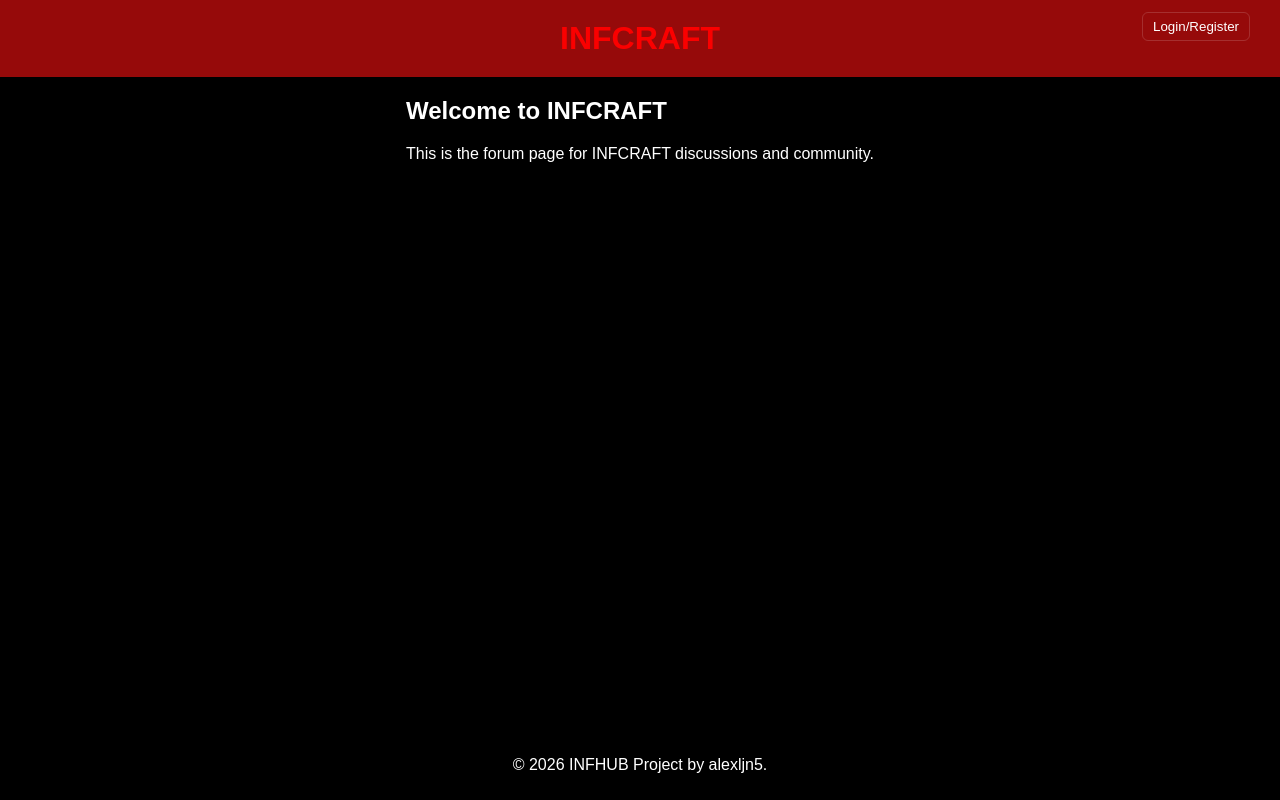
After one commit to alexljn5/infhub_website, a PHP site: page /php/pages/infcraft/infcraft.php in a window 1280 px wide. The commit adds this page. Run offline with PHP 8.4, Linux system fonts and the light colour scheme.

Commit message:
Start
Start of the INFCRAFT page, everything will be cleaned up eventually, but for now it is super basic with red colors

```diff
--- /dev/null
+++ b/src/css/infcraft/infcraft.css
@@ -0,0 +1,234 @@
+/* Base Styles */
+body {
+    font-family: Arial, sans-serif;
+    margin: 0;
+    padding: 0;
+    background-color: black;
+    color: white;
+    display: flex;
+    flex-direction: column;
+    align-items: center;
+    min-height: 100vh;
+}
+
+header {
+    background-color: #960a0a;
+    color: rgb(250, 0, 0);
+    padding: 20px;
+    text-align: center;
+    width: 100%;
+    box-sizing: border-box;
+}
+
+header h1 {
+    margin: 0;
+}
+
+main {
+    display: flex;
+    flex-direction: column;
+    align-items: center;
+    justify-content: center;
+    flex-grow: 1;
+    padding: 20px;
+}
+
+footer {
+    background-color: #000000;
+    color: white;
+    text-align: center;
+    padding: 10px;
+    position: fixed;
+    bottom: 0;
+    width: 100%;
+}
+
+.registrationOrLoginContainer {
+    display: flex;
+    flex-direction: column;
+    align-items: center;
+    gap: 20px;
+}
+
+/* Form Container */
+.formContainer {
+    background-color: #1a1a1a;
+    border: 2px solid #FF0000;
+    border-radius: 10px;
+    padding: 30px;
+    width: 100%;
+    max-width: 400px;
+    box-shadow: 0 0 20px rgba(255, 0, 0, 0.3);
+}
+
+.formTabs {
+    display: flex;
+    gap: 10px;
+    margin-bottom: 20px;
+    border-bottom: 2px solid #FF0000;
+}
+
+.tabButton {
+    flex: 1;
+    padding: 12px;
+    background-color: transparent;
+    color: white;
+    border: none;
+    border-bottom: 3px solid transparent;
+    cursor: pointer;
+    font-size: 16px;
+    font-weight: bold;
+    transition: all 0.3s ease;
+}
+
+.tabButton:hover {
+    color: #FF0000;
+}
+
+.tabButton.active {
+    border-bottom-color: #FF0000;
+    color: #FF0000;
+}
+
+.form {
+    display: none;
+}
+
+.form.active {
+    display: block;
+    animation: fadeIn 0.3s ease;
+}
+
+@keyframes fadeIn {
+    from {
+        opacity: 0;
+    }
+
+    to {
+        opacity: 1;
+    }
+}
+
+.form h2 {
+    text-align: center;
+    color: #FF0000;
+    margin-top: 0;
+    margin-bottom: 20px;
+}
+
+.formGroup {
+    margin-bottom: 15px;
+}
+
+.formGroup label {
+    display: block;
+    margin-bottom: 5px;
+    color: white;
+    font-weight: bold;
+}
+
+.formGroup input {
+    width: 100%;
+    padding: 10px;
+    background-color: #2a2a2a;
+    border: 1px solid #FF0000;
+    border-radius: 5px;
+    color: white;
+    box-sizing: border-box;
+    transition: all 0.3s ease;
+}
+
+.formGroup input:focus {
+    outline: none;
+    border-color: #FF6666;
+    box-shadow: 0 0 10px rgba(255, 0, 0, 0.5);
+}
+
+.submitBtn {
+    width: 100%;
+    padding: 12px;
+    background-color: #FF0000;
+    color: white;
+    border: none;
+    border-radius: 5px;
+    font-size: 16px;
+    font-weight: bold;
+    cursor: pointer;
+    transition: all 0.3s ease;
+}
+
+.submitBtn:hover {
+    background-color: #FF6666;
+    box-shadow: 0 0 15px rgba(255, 0, 0, 0.5);
+}
+
+/* Header compact auth dropdown */
+.headerControls {
+    position: absolute;
+    top: 12px;
+    right: 20px;
+    display: flex;
+    align-items: center;
+    gap: 10px;
+}
+
+.loginToggle {
+    background: transparent;
+    color: white;
+    border: 1px solid rgba(255, 255, 255, 0.15);
+    padding: 6px 10px;
+    border-radius: 6px;
+    cursor: pointer;
+}
+
+.headerAuthDropdown {
+    position: relative;
+}
+
+.headerAuthDropdown .formContainer.compact {
+    position: absolute;
+    top: 36px;
+    right: 0;
+    width: 260px;
+    padding: 12px;
+    max-width: 320px;
+    background-color: rgba(10, 10, 10, 0.95);
+    border: 1px solid #550000;
+    box-shadow: 0 8px 20px rgba(0, 0, 0, 0.6);
+    display: none;
+    z-index: 1000;
+}
+
+.headerAuthDropdown.open .formContainer.compact {
+    display: block;
+}
+
+.formContainer.compact .formTabs {
+    display: flex;
+    gap: 6px;
+    margin-bottom: 8px;
+    border-bottom: none;
+}
+
+.formContainer.compact .tabButton {
+    padding: 6px 8px;
+    font-size: 12px;
+}
+
+/* Show labels in compact form but smaller */
+.formContainer.compact .formGroup label {
+    display: block;
+    font-size: 10px;
+    margin-bottom: 2px;
+    color: #FFCCCC;
+}
+
+.formContainer.compact .formGroup input {
+    padding: 8px;
+    font-size: 13px;
+}
+
+.formContainer.compact .submitBtn {
+    padding: 8px;
+    font-size: 14px;
+}
--- a/src/index.php
+++ b/src/index.php
@@ -61,7 +61,7 @@ if (file_exists($path)) {
         </div>
     </div>
 
-    <?php include('./php/footer.php'); ?>
+    <?php include('./php/templates/footer.php'); ?>
 </body>
 
 </html>
--- a/src/js/clickableboxes.js
+++ b/src/js/clickableboxes.js
@@ -17,9 +17,9 @@ serverBoxes.forEach(box => {
             box.classList.remove('clicked');
         }, 200);
 
-        // Optional: Do something at certain click counts
-        if (clickCounts[serverId] % 5 === 0) {
-            console.log(`You've clicked ${serverId} ${clickCounts[serverId]} times!`);
+        // Redirect based on server ID
+        if (serverId === 'infcraftBox') {
+            window.location.href = 'php/pages/infcraft.php';
         }
     });
 
--- /dev/null
+++ b/src/js/infcraft/infcraft_main.js
@@ -0,0 +1,4 @@
+document.getElementById('infcraftBox').addEventListener('click', function () {
+    window.location.href = 'php/pages/infcraft/infcraft.php';
+}
+);
--- /dev/null
+++ b/src/js/infcraft/infcraft_registration_login_form.js
@@ -0,0 +1,37 @@
+const tabButtons = document.querySelectorAll('.tabButton');
+const forms = document.querySelectorAll('.form');
+
+tabButtons.forEach(button => {
+    button.addEventListener('click', function () {
+        const tabName = this.getAttribute('data-tab');
+
+        // Remove active class from all buttons and forms
+        tabButtons.forEach(btn => btn.classList.remove('active'));
+        forms.forEach(form => form.classList.remove('active'));
+
+        // Add active class to clicked button and corresponding form
+        this.classList.add('active');
+        document.getElementById(tabName + 'Form').classList.add('active');
+    });
+});
+
+// Header dropdown toggle
+const loginToggleBtn = document.getElementById('loginToggleBtn');
+const headerDropdown = document.getElementById('headerAuthDropdown');
+
+if (loginToggleBtn && headerDropdown) {
+    loginToggleBtn.addEventListener('click', function (e) {
+        e.stopPropagation();
+        headerDropdown.classList.toggle('open');
+        const expanded = headerDropdown.classList.contains('open');
+        headerDropdown.setAttribute('aria-hidden', expanded ? 'false' : 'true');
+    });
+
+    // Close when clicking outside
+    document.addEventListener('click', function (e) {
+        if (headerDropdown.classList.contains('open') && !headerDropdown.contains(e.target) && e.target !== loginToggleBtn) {
+            headerDropdown.classList.remove('open');
+            headerDropdown.setAttribute('aria-hidden', 'true');
+        }
+    });
+}
--- /dev/null
+++ b/src/php/pages/infcraft/infcraft.php
@@ -0,0 +1,22 @@
+<!DOCTYPE html>
+<html lang="en">
+
+<head>
+    <meta charset="UTF-8">
+    <meta name="viewport" content="width=device-width, initial-scale=1.0">
+    <title>Welcome to the INFHUB project!</title>
+    <link rel="icon" type="image/ico" href="../../../../img/logo/favicon.ico">
+    <link rel="stylesheet" href="../../../../css/infcraft/infcraft.css">
+    <script src="../../../../js/infcraft/infcraft_registration_login_form.js" defer></script>
+</head>
+<?php include('../../templates/infcraft/infcraft_header.php'); ?>
+
+<body>
+    <div class="mainContent">
+        <h2>Welcome to INFCRAFT</h2>
+        <p>This is the forum page for INFCRAFT discussions and community.</p>
+    </div>
+</body>
+<?php include('../../templates/footer.php'); ?>
+
+</html>
--- /dev/null
+++ b/src/php/templates/infcraft/infcraft_header.php
@@ -0,0 +1,43 @@
+<header>
+    <h1>INFCRAFT</h1>
+    <div class="headerControls">
+        <button id="loginToggleBtn" class="loginToggle">Login/Register</button>
+        <div id="headerAuthDropdown" class="headerAuthDropdown" aria-hidden="true">
+            <!-- The form container will be moved here dynamically or duplicated -->
+            <div class="formContainer compact" id="headerFormContainer">
+                <div class="formTabs">
+                    <button class="tabButton active" data-tab="login">Login</button>
+                    <button class="tabButton" data-tab="register">Register</button>
+                </div>
+
+                <form id="loginForm" class="form active" method="POST" action="">
+                    <div class="formGroup">
+                        <label for="loginUsername">Username:</label>
+                        <input type="text" id="loginUsername" name="username" required>
+                    </div>
+                    <div class="formGroup">
+                        <label for="loginPassword">Password:</label>
+                        <input type="password" id="loginPassword" name="password" required>
+                    </div>
+                    <button type="submit" class="submitBtn">Login</button>
+                </form>
+
+                <form id="registerForm" class="form" method="POST" action="">
+                    <div class="formGroup">
+                        <label for="registerUsername">Username:</label>
+                        <input type="text" id="registerUsername" name="username" required>
+                    </div>
+                    <div class="formGroup">
+                        <label for="registerEmail">Email:</label>
+                        <input type="email" id="registerEmail" name="email" required>
+                    </div>
+                    <div class="formGroup">
+                        <label for="registerPassword">Password:</label>
+                        <input type="password" id="registerPassword" name="password" required>
+                    </div>
+                    <button type="submit" class="submitBtn">Register</button>
+                </form>
+            </div>
+        </div>
+    </div>
+</header>
```
Also changed, not shown: src/php/templates/footer.php (renamed from src/php/footer.php), src/php/templates/header.php (renamed from src/php/header.php).
